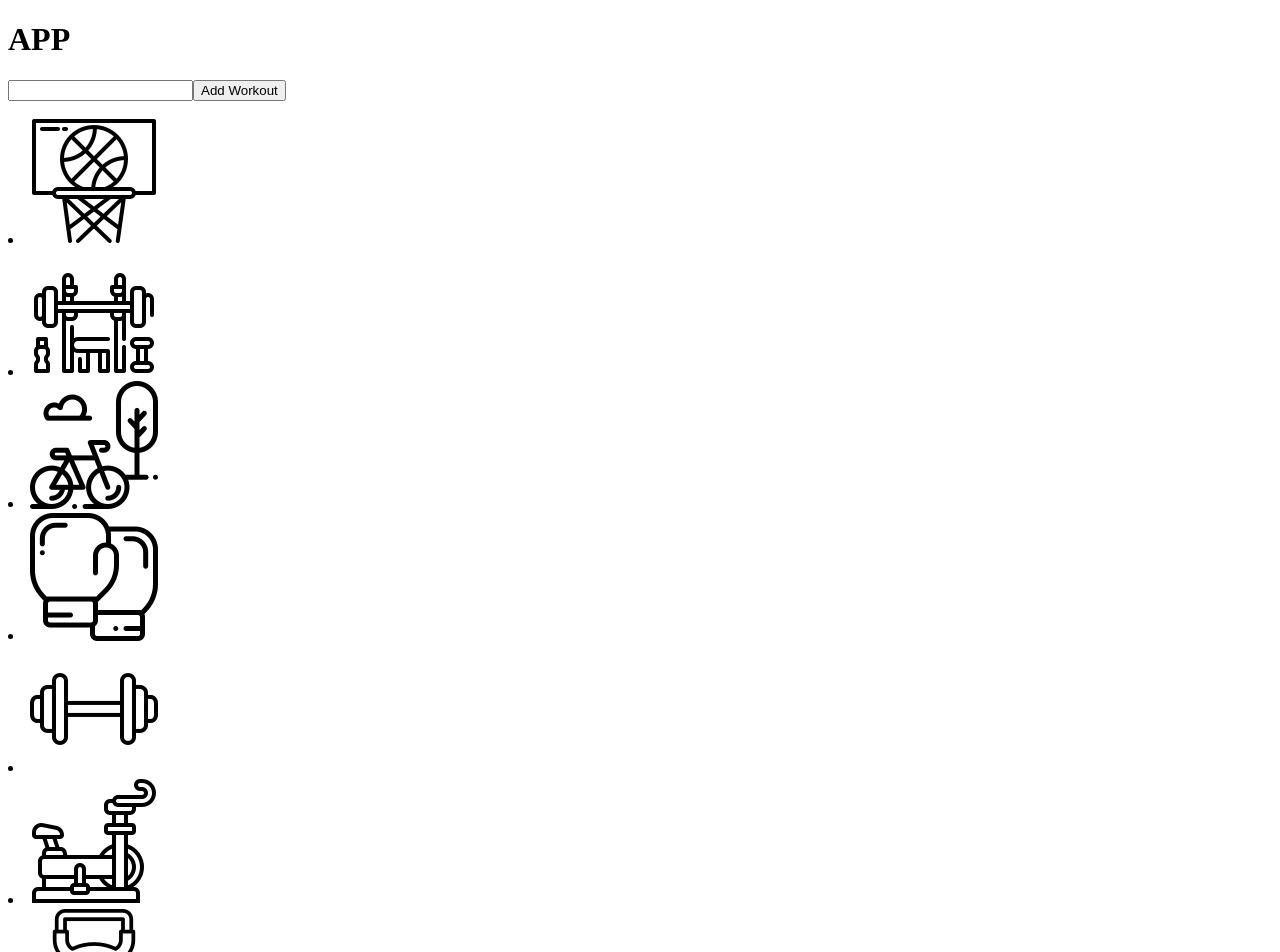
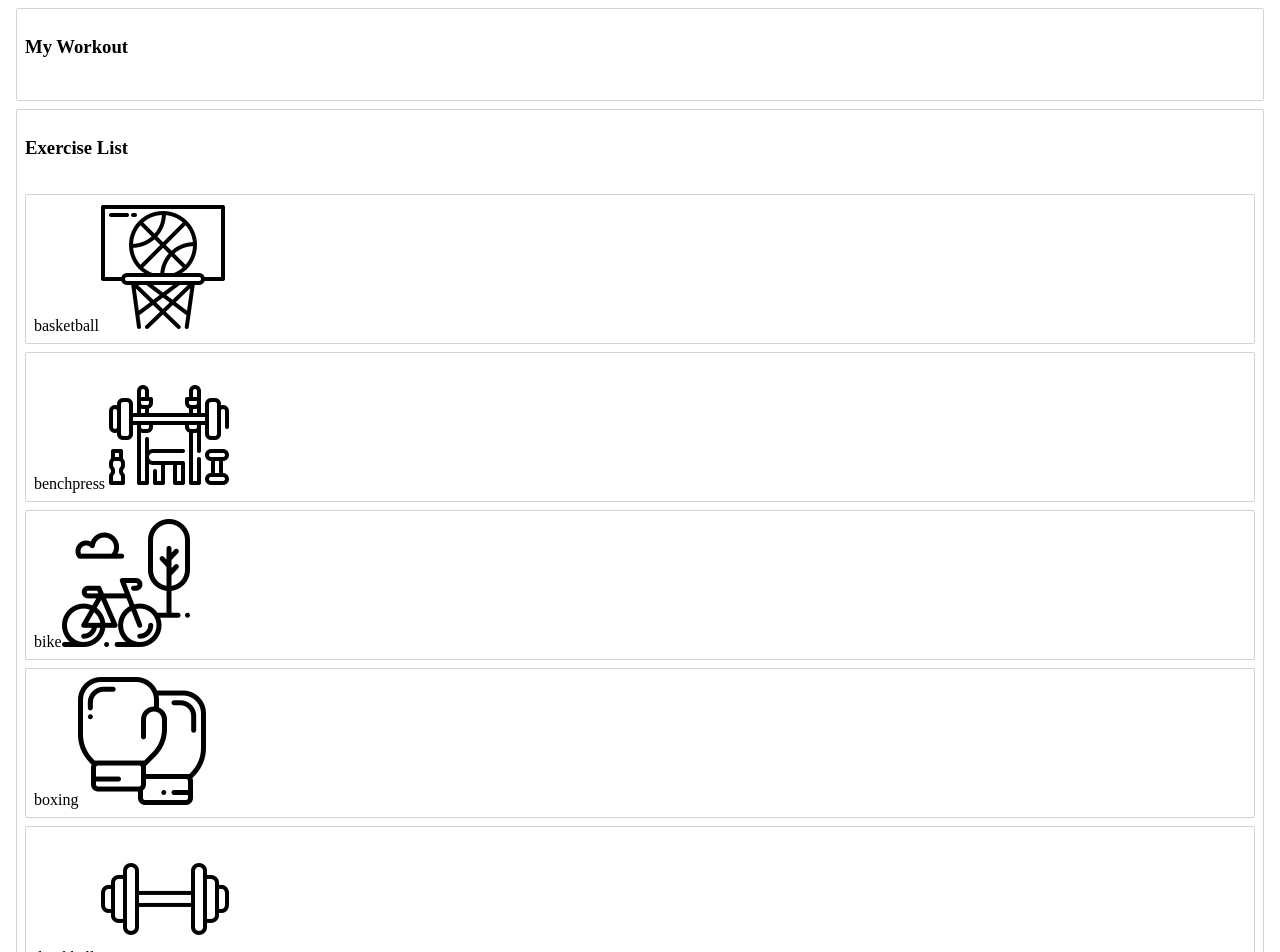
Before and after one commit to Natesumo/DnD-workout-builder, a React (Create React App) app: page / in a window 1280 px wide. Shown: the top 952 px of the page. Built offline with nearby package versions, Linux system fonts and the light colour scheme.

Commit message:
Drag and drop features (in progress)
each exercise name and image is showing up as a task. Drag and drop is not yet implemented.

```diff
--- a/package.json
+++ b/package.json
@@ -7,8 +7,10 @@
     "@testing-library/react": "^9.5.0",
     "@testing-library/user-event": "^7.2.1",
     "react": "^16.13.0",
+    "react-beautiful-dnd": "^13.0.0",
     "react-dom": "^16.13.0",
-    "react-scripts": "3.4.0"
+    "react-scripts": "3.4.0",
+    "styled-components": "^5.0.1"
   },
   "scripts": {
     "start": "react-scripts start",
--- a/src/App.js
+++ b/src/App.js
@@ -1,17 +1,18 @@
 import React from 'react';
-import MyWorkout from './components/MyWorkout';
-import Exercises from './components/Exercises';
-import ExerciseIcons from './components/ExerciseIcons';
+import StartingData from './components/StartingData';
+import Column from './components/MyWorkout';
 
+class App extends React.Component {
+  state = StartingData;
 
-function App() {
-  return (
-    <div className="App">
-      <h1>APP</h1>
-      <MyWorkout />
-      <ExerciseIcons />
-    </div>
-  );
+  render() {
+    return this.state.columnOrder.map(columnId => {
+      const column = this.state.columns[columnId];
+      const tasks = column.taskIds.map(taskId => this.state.tasks[taskId]);
+
+      return <Column key={column.id} column={column} tasks={tasks} />;
+    });
+  }
 }
 
 export default App;
--- a/src/components/ExerciseIcons.js
+++ b/src/components/ExerciseIcons.js
@@ -1,4 +1,5 @@
 import React from 'react';
+import ReactDOM from 'react-dom';
 import basketball from '../img/basketball.png';
 import benchpress from '../img/benchpress.png';
 import bike from '../img/bike.png';
--- a/src/components/Exercises.js
+++ b/src/components/Exercises.js
@@ -5,19 +5,7 @@ import ExerciseIcons from './ExerciseIcons';
 class Exercises extends React.Component {
 
     render() {
-
-        return(
-         <div className="Exercise-list">
-            <ExerciseIcons />
-                <ul>
-                    {ExerciseIcons().name.map(item => (
-                        <h1>{console.log(item)}</h1>
-                    )
-                    )};
-                </ul>
-            </div>
-        )
-}
+       return this.props.column.title;
 }
 
 export default Exercises;
--- a/src/components/MyWorkout.js
+++ b/src/components/MyWorkout.js
@@ -1,45 +1,27 @@
 import React from 'react';
+import styled from 'styled-components';
+import Task from './task';
 
-export default class MyWorkout extends React.Component {
-    constructor(props) {
-        super(props);
+const Container = styled.div`
+    margin: 8px;
+    border: 1px solid lightgrey;
+    border-radius: 2px;
+`;
+const Title = styled.h3`
+    padding: 8px;
+`;
+const TaskList = styled.div`
+    padding: 8px;
+`;
 
-        this.state = {
-            userInput: '',
-            list: []
-        }
-    }
 
-    changeUserInput(input) {
-        this.setState({
-            userInput: input
-        }, ()=> console.log(input))
-    }
-
-    addToList(input){
-        let listArray = this.state.list;
-        listArray.push(input);
-        this.setState({
-            list: listArray,
-            userInput: ''
-        })
-    }
-
+export default class Column extends React.Component {
     render() {
-        return (
-            <div className="workout-list">
-                <input
-                    onChange={ (e)=>this.changeUserInput(e.target.value) }
-                    value={this.state.userInput}
-                    type="text"
-                />
-                <button onClick={ ()=> this.addToList(this.state.userInput)}>
-                        Add Workout
-                </button>
-                <ul>
-                    {this.state.list.map( (val)=> <li key={val}>{val}</li> )}
-                </ul>
-            </div>
+        return(
+            <Container>
+                <Title>{this.props.column.title}</Title>
+                <TaskList>{this.props.tasks.map(task => <Task key={task.id} task={task} />)}</TaskList>
+            </Container>
         )
     }
 };
--- /dev/null
+++ b/src/components/StartingData.js
@@ -0,0 +1,120 @@
+import benchpress from '../img/benchpress.png';
+import bike from '../img/bike.png';
+import boxing from '../img/boxing.png';
+import dumbbells from '../img/dumbbells.png';
+import exercisebike from '../img/exercisebike.png';
+import kettlebell from '../img/kettlebell.png';
+import pilates from '../img/pilates.png';
+import pullups from '../img/pullups.png';
+import pushups from '../img/pushups.png';
+import running from '../img/running.png';
+import tennis from '../img/tennis.png';
+import treadmill from '../img/treadmill.png';
+import yoga from '../img/yoga.png';
+import basketball from '../img/basketball.png';
+
+const startingData = {
+    tasks: {
+        'task-1':
+        {
+        name: "basketball",
+        taskId: "1",
+        image: basketball
+        },
+        'task-2':
+        {
+        name: "benchpress",
+        taskId: "2",
+        image: benchpress
+        },
+        'task-3':
+        {
+        name: "bike",
+        taskId: "3",
+        image: bike
+        },
+        'task-4':
+        {
+        name: "boxing",
+        taskId: "4",
+        image: boxing
+        },
+        'task-5':
+        {
+        name: "dumbbells",
+        taskId: "5",
+        image: dumbbells
+        },
+        'task-6':
+        {
+        name: "exercisebike",
+        taskId: "6",
+        image: exercisebike
+        },
+        'task-7':
+        {
+        name: "kettlebell",
+        taskId: "7",
+        image: kettlebell
+        },
+        'task-8':
+        {
+        name: "pilates",
+        taskId: "8",
+        image: pilates
+        },
+        'task-9':
+        {
+        name: "pullups",
+        taskId: "9",
+        image: pullups
+        },
+        'task-10':
+        {
+        name: "pushups",
+        taskId: "10",
+        image: pushups
+        },
+        'task-11':
+        {
+        name: "running",
+        taskId: "11",
+        image: running
+        },
+        'task-12':
+        {
+        name: "tennis",
+        taskId: "12",
+        image: tennis
+        },
+        'task-13':
+        {
+        name: "treadmill",
+        taskId: "13",
+        image: treadmill
+        },
+        'task-14':
+        {
+        name: "yoga",
+        taskId: "14",
+        image: yoga
+        },
+    },
+    columns: {
+        'column-1':
+        {
+            title: "My Workout",
+            id: "column-1",
+            taskIds: []
+        },
+        'column-2':
+        {
+            title: "Exercise List",
+            id: "column-2",
+            taskIds: ['task-1', 'task-2', 'task-3', 'task-4', 'task-5', 'task-6', 'task-7', 'task-8', 'task-9', 'task-10', 'task-11', 'task-12', 'task-13', 'task-14' ]
+        },
+    },
+    columnOrder: ['column-1', 'column-2'],
+};
+
+export default startingData;
--- /dev/null
+++ b/src/components/task.js
@@ -0,0 +1,20 @@
+import React from 'react';
+import styled from 'styled-components';
+
+const Container = styled.div`
+    border: 1px solid lightgrey;
+    border-radius: 2px;
+    padding: 8px;
+    margin-bottom: 8px;
+`;
+
+export default class Task extends React.Component {
+    render() {
+    return (
+        <Container>
+            {this.props.task.name}
+            <img src={this.props.task.image} />
+        </Container>
+    )
+    }
+}
```
Also changed, not shown: 1 other file (tests, documents, lock files or other folders).
